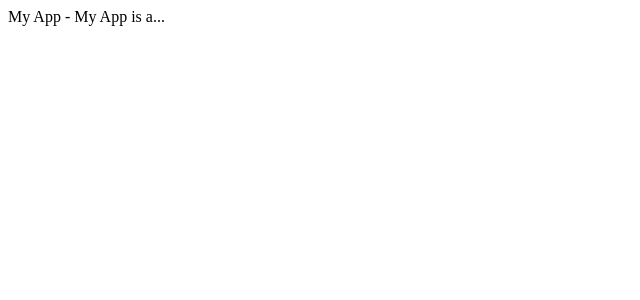
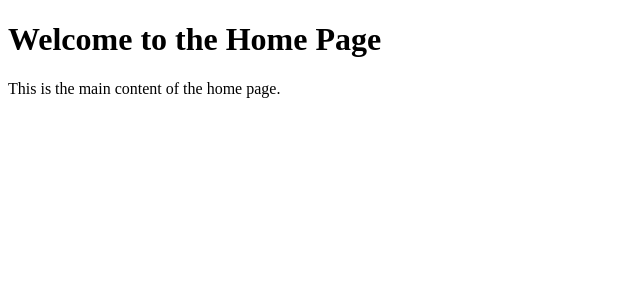
Before and after one commit to hemantyogananda/my-app, a Next.js app: page / in a window 1280 px wide. Shown: the top 300 px of the page, without its empty margins (0-640 px from the left). Built offline with nearby package versions, Linux system fonts and the light colour scheme.

Commit message:
Added children props

```diff
--- a/App.js
+++ b/App.js
@@ -1,4 +1,8 @@
+import Layout from "./app/layout";
 
 export default function App() {
-  return <img src={image} />
+  return <Layout>
+    <h1>Welcome to the Home Page</h1>
+    <p>This is the main content of the home page.</p>
+  </Layout>
 }
--- a/app/layout.js
+++ b/app/layout.js
@@ -1,11 +1,11 @@
 import { metadata } from "./metadata";
 
 
-  export default function RootLayout() {
+  export default function Layout({ children }) {
     return (
       <html lang="en">
         <body>
-          <div id="root">{ metadata.title} -  {metadata.description }</div>
+          { children }
         </body>
       </html>
     )
--- a/package.json
+++ b/package.json
@@ -3,6 +3,7 @@
     "scripts": {
         "dev": "next dev",
         "build": "next build",
+        "export": "next build",
         "start": "next start"
     },
     "dependencies": {
```
Also changed, not shown: app/home.js (+4 -5 lines).
